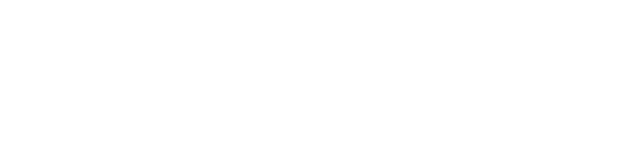
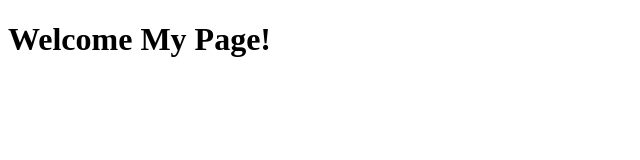
Before and after one commit to danielminschinski/nauka-gita-2, a plain HTML site: page index.html in a window 1280 px wide. Shown: the whole page, without its empty margins (0-640 px from the left). Drawn offline with Linux system fonts and the light colour scheme.

Commit message:
Add initial content

```diff
--- a/index.html
+++ b/index.html
@@ -4,6 +4,6 @@
 		<title>Page</title>
 	</head>
 	<body>
-
+		<h1>Welcome My Page!</h1>
 	</body>
 </html>
```
